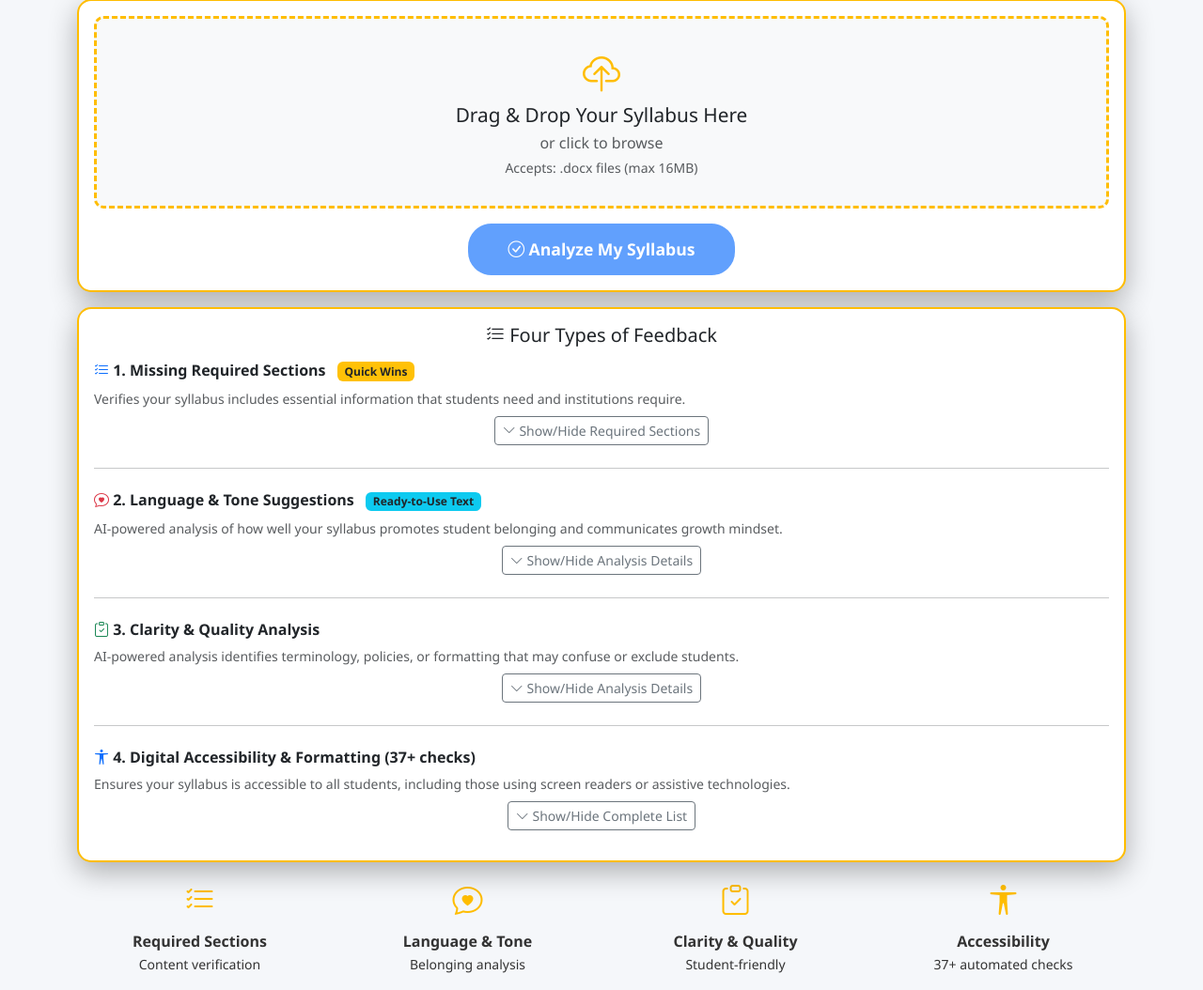
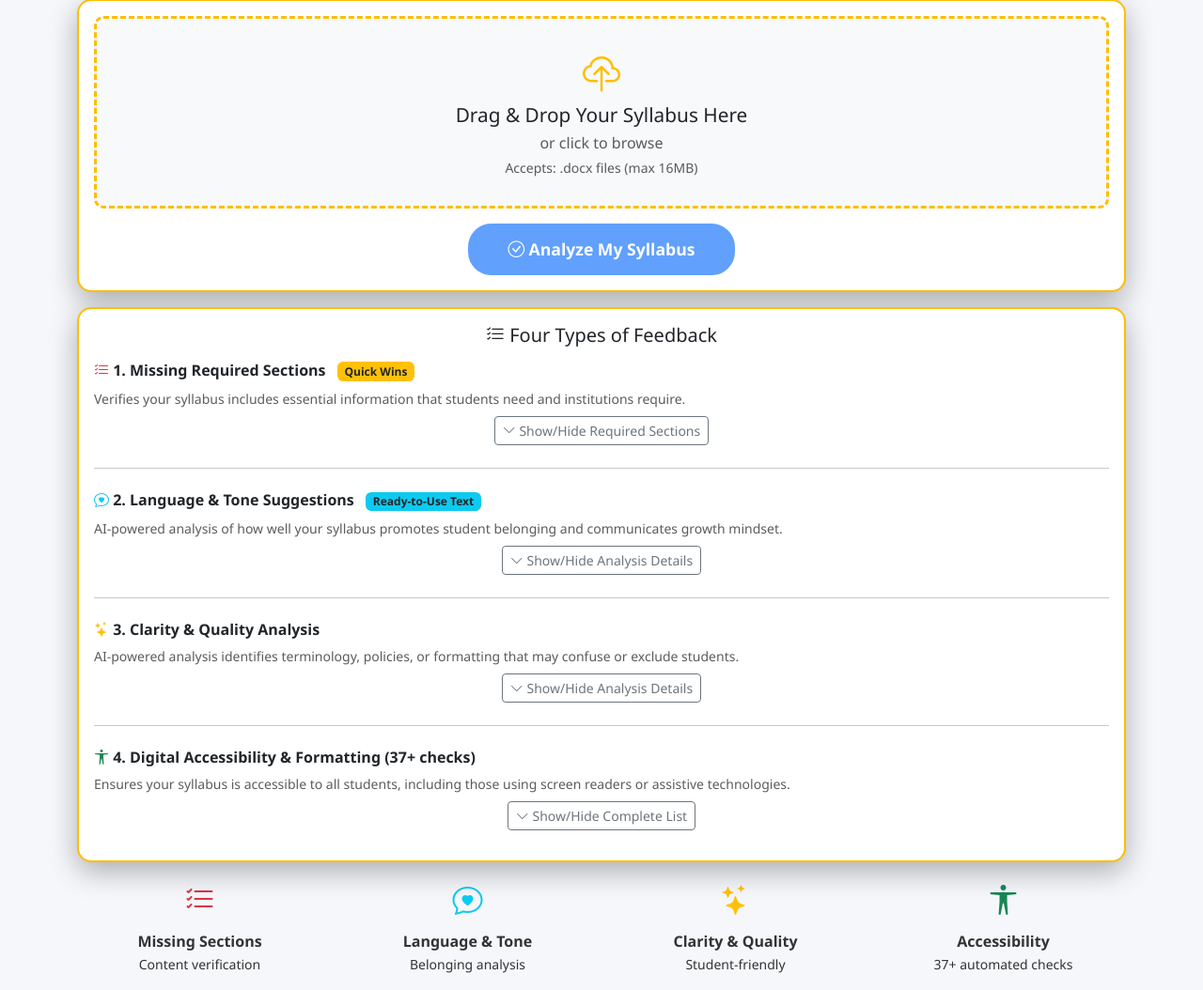
Before and after one commit to dapclark/syllabus-checker, a Flask app: page / in a window 1280 px wide. Shown: the part 318-1372 px from the top of the page at 94% size. Run offline with Flask 3, Linux system fonts and the light colour scheme; parts of the project's set-up code (start-up, migrations or seed data) failed here and were passed over.

Commit message:
Add consistent color coding across all pages
- Missing Sections: red (danger)
- Language & Tone: blue (info)
- Clarity & Quality: yellow (warning)
- Accessibility: green (success)

Also make all expanders on results page start collapsed.

Co-Authored-By: Claude Opus 4.5 <noreply@anthropic.com>

```diff
--- a/templates/index.html
+++ b/templates/index.html
@@ -168,7 +168,7 @@
                 <!-- 1. Missing Required Sections -->
                 <div class="mb-3">
                     <h6 class="fw-bold mb-2">
-                        <i class="bi bi-list-check text-primary"></i> 1. Missing Required Sections
+                        <i class="bi bi-list-check text-danger"></i> 1. Missing Required Sections
                         <span class="badge bg-warning text-dark ms-2">Quick Wins</span>
                     </h6>
                     <p class="small text-muted mb-2">
@@ -232,7 +232,7 @@
                 <!-- 2. Language & Tone (Growth Mindset and Belonging) -->
                 <div class="mb-3">
                     <h6 class="fw-bold mb-2">
-                        <i class="bi bi-chat-heart text-danger"></i> 2. Language & Tone Suggestions
+                        <i class="bi bi-chat-heart text-info"></i> 2. Language & Tone Suggestions
                         <span class="badge bg-info text-dark ms-2">Ready-to-Use Text</span>
                     </h6>
                     <p class="small text-muted mb-2">
@@ -295,7 +295,7 @@
                 <!-- 3. Clarity & Quality Analysis -->
                 <div class="mb-3">
                     <h6 class="fw-bold mb-2">
-                        <i class="bi bi-clipboard-check text-success"></i>
+                        <i class="bi bi-stars text-warning"></i>
                         3. Clarity & Quality Analysis
                     </h6>
                     <p class="small text-muted mb-2">
@@ -348,7 +348,7 @@
                 <!-- 4. Digital Accessibility & Formatting -->
                 <div class="mb-3">
                     <h6 class="fw-bold mb-2">
-                        <i class="bi bi-universal-access text-primary"></i> 4. Digital Accessibility & Formatting (37+ checks)
+                        <i class="bi bi-universal-access text-success"></i> 4. Digital Accessibility & Formatting (37+ checks)
                     </h6>
                     <p class="small text-muted mb-2">
                         Ensures your syllabus is accessible to all students, including those using screen readers or assistive technologies.
@@ -499,19 +499,19 @@
         <div class="feature-list mt-3">
             <div class="row text-center justify-content-center">
                 <div class="col-md-3 col-6">
-                    <i class="bi bi-list-check" style="font-size: 2rem; color: #ffbd00;"></i>
-                    <p class="mt-2"><strong>Required Sections</strong><br><small>Content verification</small></p>
+                    <i class="bi bi-list-check" style="font-size: 2rem; color: #dc3545;"></i>
+                    <p class="mt-2"><strong>Missing Sections</strong><br><small>Content verification</small></p>
                 </div>
                 <div class="col-md-3 col-6">
-                    <i class="bi bi-chat-heart" style="font-size: 2rem; color: #ffbd00;"></i>
+                    <i class="bi bi-chat-heart" style="font-size: 2rem; color: #0dcaf0;"></i>
                     <p class="mt-2"><strong>Language & Tone</strong><br><small>Belonging analysis</small></p>
                 </div>
                 <div class="col-md-3 col-6">
-                    <i class="bi bi-clipboard-check" style="font-size: 2rem; color: #ffbd00;"></i>
+                    <i class="bi bi-stars" style="font-size: 2rem; color: #ffc107;"></i>
                     <p class="mt-2"><strong>Clarity & Quality</strong><br><small>Student-friendly</small></p>
                 </div>
                 <div class="col-md-3 col-6">
-                    <i class="bi bi-universal-access" style="font-size: 2rem; color: #ffbd00;"></i>
+                    <i class="bi bi-universal-access" style="font-size: 2rem; color: #198754;"></i>
                     <p class="mt-2"><strong>Accessibility</strong><br><small>37+ automated checks</small></p>
                 </div>
             </div>
```
Also changed, not shown: templates/results.html (+8 -8 lines).
